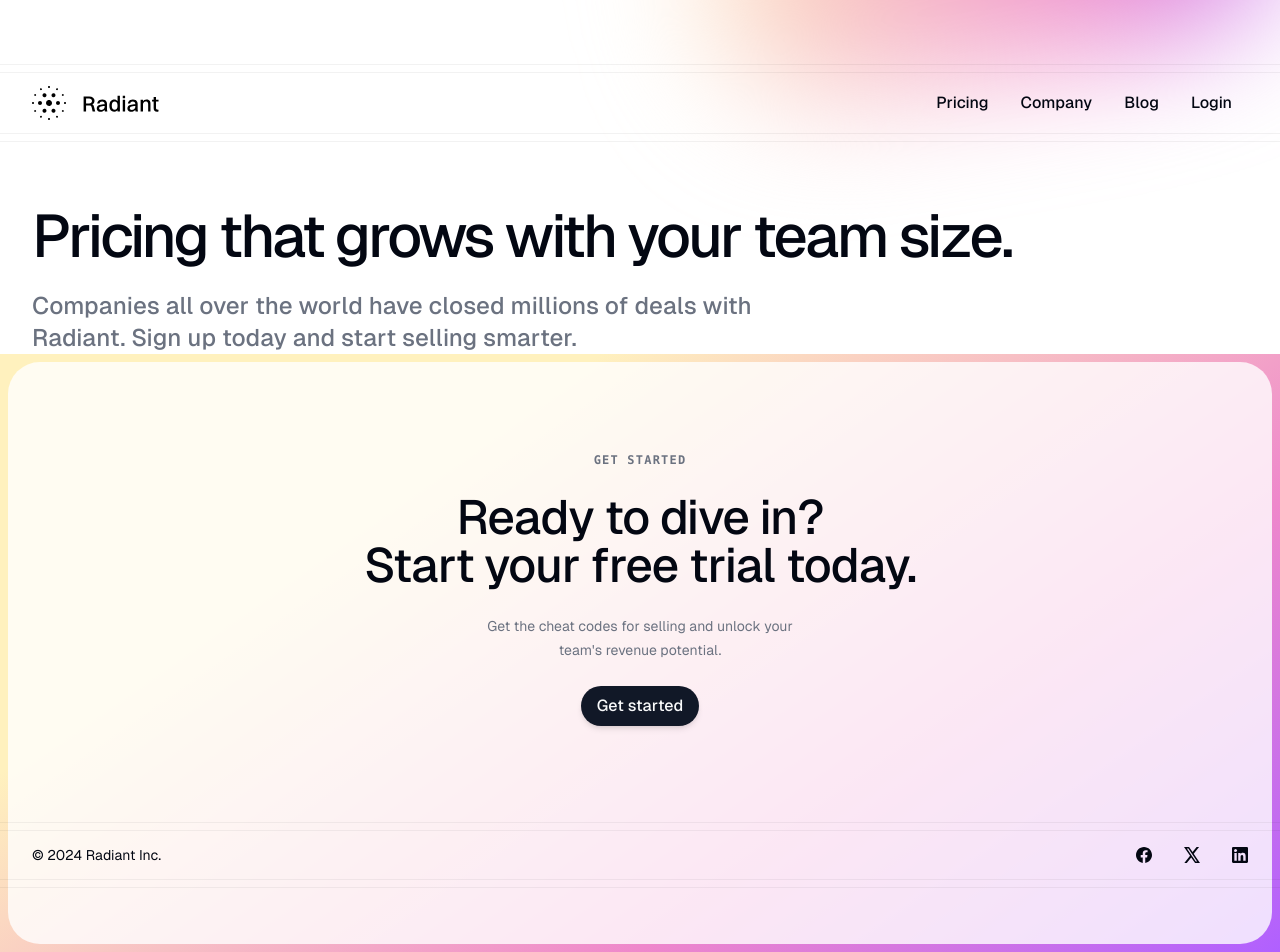
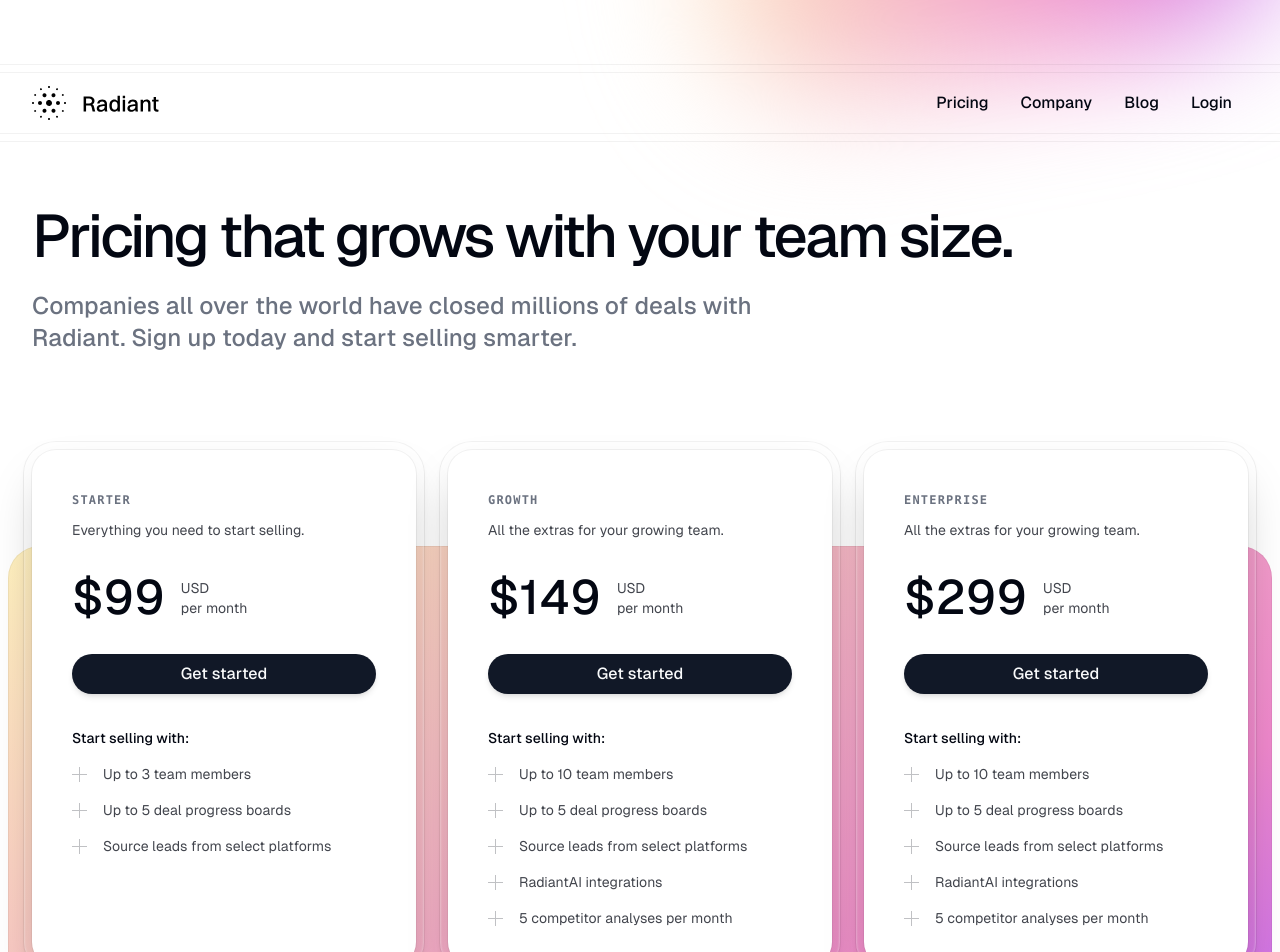
Before and after one commit to fikrirakala/radiant, a Next.js app: page /pricing in a window 1280 px wide. Shown: the top 952 px of the page. Built offline with nearby package versions, Linux system fonts and the light colour scheme.

Commit message:
Create Pricing Section

```diff
--- /dev/null
+++ b/src/app/(root)/(marketing)/pricing/logo-cloud.tsx
@@ -0,0 +1,37 @@
+import { Logos } from "@/components/logos";
+
+const logos = [
+  {
+    name: "laravel",
+    logo: Logos.laravel,
+  },
+  {
+    name: "savvycal",
+    logo: Logos.savvycal,
+  },
+  {
+    name: "statamic",
+    logo: Logos.statamic,
+  },
+  {
+    name: "transistor",
+    logo: Logos.transistor,
+  },
+  {
+    name: "tuple",
+    logo: Logos.tuple,
+  },
+];
+
+export default function LogoCloud() {
+  return (
+    <div className="mt-24 flex justify-between max-sm:mx-auto max-sm:max-w-md max-sm:flex-wrap max-sm:justify-evenly max-sm:gap-x-4 max-sm:gap-y-4">
+      {logos.map((item) => (
+        <item.logo
+          key={item.name}
+          className="h-9 max-sm:mx-auto sm:h-8 lg:h-12"
+        />
+      ))}
+    </div>
+  );
+}
--- a/src/app/(root)/(marketing)/pricing/page.tsx
+++ b/src/app/(root)/(marketing)/pricing/page.tsx
@@ -1,9 +1,12 @@
 import Hero from "./hero";
+import PricingSection from "./pricing";
 
 export default function PricingPage() {
   return (
     <>
       <Hero />
+      <PricingSection />
+      <div className="h-[50vh]"></div>
     </>
   );
 }
--- /dev/null
+++ b/src/app/(root)/(marketing)/pricing/pricing-plans.tsx
@@ -0,0 +1,105 @@
+import Link from "next/link";
+
+import { Icons } from "@/components/icons";
+import { Button } from "@/components/ui/button";
+
+const data = [
+  {
+    title: "Starter",
+    description: "Everything you need to start selling.",
+    price: 99,
+    currency: "USD",
+    frequency: "month",
+    features: [
+      "Up to 3 team members",
+      "Up to 5 deal progress boards",
+      "Source leads from select platforms",
+    ],
+  },
+  {
+    title: "Growth",
+    description: "All the extras for your growing team.",
+    price: 149,
+    currency: "USD",
+    frequency: "month",
+    features: [
+      "Up to 10 team members",
+      "Up to 5 deal progress boards",
+      "Source leads from select platforms",
+      "RadiantAI integrations",
+      "5 competitor analyses per month",
+    ],
+  },
+  {
+    title: "Enterprise",
+    description: "All the extras for your growing team.",
+    price: 299,
+    currency: "USD",
+    frequency: "month",
+    features: [
+      "Up to 10 team members",
+      "Up to 5 deal progress boards",
+      "Source leads from select platforms",
+      "RadiantAI integrations",
+      "5 competitor analyses per month",
+    ],
+  },
+];
+
+export default function PricingPlans() {
+  return (
+    <div className="grid grid-cols-1 gap-8 lg:grid-cols-3">
+      {data.map((pricing) => (
+        <div
+          key={pricing.title}
+          className="rounded-4xl -m-2 grid grid-cols-1 shadow-[inset_0_0_2px_1px_#ffffff4d] ring-1 ring-black/5 max-lg:mx-auto max-lg:w-full max-lg:max-w-md"
+        >
+          <div className="rounded-4xl grid grid-cols-1 p-2 shadow-md shadow-black/5">
+            <div className="rounded-3xl bg-white p-10 pb-9 shadow-2xl ring-1 ring-black/5">
+              <h2 className="font-mono text-xs/5 font-semibold uppercase tracking-widest text-gray-500">
+                {pricing.title}
+              </h2>
+              <p className="mt-2 text-sm/6 text-gray-950/75">
+                {pricing.description}
+              </p>
+              <div className="mt-8 flex items-center gap-4">
+                <div className="text-5xl font-medium text-gray-950">
+                  ${pricing.price}
+                </div>
+                <div className="text-sm/5 text-gray-950/75">
+                  <p>{pricing.currency}</p>
+                  <p>per {pricing.frequency}</p>
+                </div>
+              </div>
+              <div className="mt-8">
+                <Button asChild>
+                  <Link href="/" className="w-full">
+                    Get started
+                  </Link>
+                </Button>
+              </div>
+              <div className="mt-8">
+                <h3 className="text-sm/6 font-medium text-gray-950">
+                  Start selling with:
+                </h3>
+                <ul className="mt-3 space-y-3">
+                  {pricing.features.map((item, i) => (
+                    <li
+                      key={i}
+                      className="flex items-start gap-4 text-sm/6 text-gray-950/75 disabled:text-gray-950/25"
+                    >
+                      <span className="inline-flex h-6 items-center">
+                        <Icons.plus className="size-[0.9375rem] shrink-0 fill-gray-950/25" />
+                      </span>
+                      {item}
+                    </li>
+                  ))}
+                </ul>
+              </div>
+            </div>
+          </div>
+        </div>
+      ))}
+    </div>
+  );
+}
--- /dev/null
+++ b/src/app/(root)/(marketing)/pricing/pricing.tsx
@@ -0,0 +1,16 @@
+import LogoCloud from "./logo-cloud";
+import PricingPlans from "./pricing-plans";
+
+export default function PricingSection() {
+  return (
+    <section className="relative py-24">
+      <div className="rounded-4xl from-28% absolute inset-x-2 bottom-0 top-48 bg-[linear-gradient(115deg,var(--tw-gradient-stops))] from-[#fff1be] via-[#ee87cb] via-70% to-[#b060ff] ring-1 ring-inset ring-black/5 sm:bg-[linear-gradient(145deg,var(--tw-gradient-stops))]"></div>
+      <div className="relative px-6 lg:px-8">
+        <div className="mx-auto max-w-2xl lg:max-w-7xl">
+          <PricingPlans />
+          <LogoCloud />
+        </div>
+      </div>
+    </section>
+  );
+}
--- a/src/components/icons.tsx
+++ b/src/components/icons.tsx
@@ -49,4 +49,9 @@ export const Icons = {
       <path d="M14.82 0H1.18A1.169 1.169 0 000 1.154v13.694A1.168 1.168 0 001.18 16h13.64A1.17 1.17 0 0016 14.845V1.15A1.171 1.171 0 0014.82 0zM4.744 13.64H2.369V5.996h2.375v7.644zm-1.18-8.684a1.377 1.377 0 11.52-.106 1.377 1.377 0 01-.527.103l.007.003zm10.075 8.683h-2.375V9.921c0-.885-.015-2.025-1.234-2.025-1.218 0-1.425.966-1.425 1.968v3.775H6.233V5.997H8.51v1.05h.032c.317-.601 1.09-1.235 2.246-1.235 2.405-.005 2.851 1.578 2.851 3.63v4.197z"></path>
     </svg>
   ),
+  plus: (props: IconProps) => (
+    <svg viewBox="0 0 15 15" aria-hidden="true" {...props}>
+      <path clipRule="evenodd" d="M8 0H7v7H0v1h7v7h1V8h7V7H8V0z"></path>
+    </svg>
+  ),
 };
```
